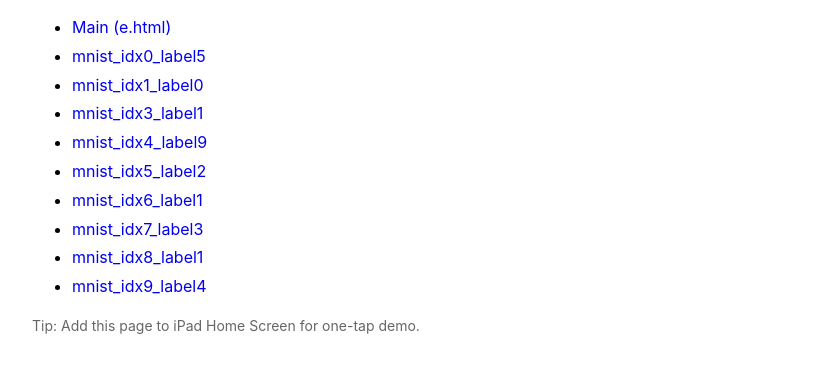
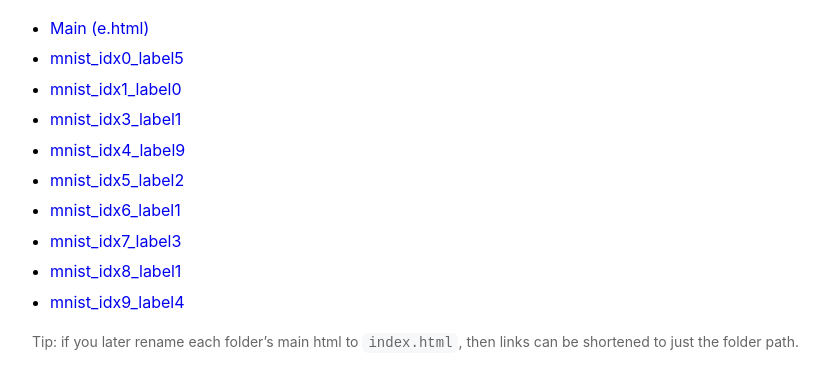
Before and after one commit to QI-YUNHUI/analogical-cliques-visualization, a plain HTML site: page index.html in a window 1280 px wide. Shown: the part 61-450 px from the top of the page, without its empty margins (0-825 px from the left). Drawn offline with Linux system fonts and the light colour scheme.

Commit message:
Update index.html

```diff
--- a/index.html
+++ b/index.html
@@ -7,10 +7,11 @@
   <style>
     body { font-family: -apple-system, BlinkMacSystemFont, "Segoe UI", Arial, sans-serif; padding: 24px; }
     h1 { font-size: 22px; margin: 0 0 12px; }
-    ul { line-height: 1.8; }
+    ul { line-height: 1.9; padding-left: 18px; }
     a { text-decoration: none; }
     a:hover { text-decoration: underline; }
-    .note { color: #666; margin-top: 12px; font-size: 14px; }
+    .note { color: #666; margin-top: 14px; font-size: 14px; }
+    code { background: #f6f8fa; padding: 2px 6px; border-radius: 6px; }
   </style>
 </head>
 <body>
@@ -18,19 +19,22 @@
 
   <ul>
     <li><a href="./e.html">Main (e.html)</a></li>
-    <li><a href="./mnist_idx0_label5/mnist_idx0_label0_cliques.html">mnist_idx0_label5</a></li>
+
+    <!-- Each folder contains: <folder>/<folder>_cliques.html -->
+    <li><a href="./mnist_idx0_label5/mnist_idx0_label5_cliques.html">mnist_idx0_label5</a></li>
     <li><a href="./mnist_idx1_label0/mnist_idx1_label0_cliques.html">mnist_idx1_label0</a></li>
-    <li><a href="./mnist_idx3_label1/mnist_idx3_label0_cliques.html">mnist_idx3_label1</a></li>
-    <li><a href="./mnist_idx4_label9/mnist_idx4_label0_cliques.html">mnist_idx4_label9</a></li>
-    <li><a href="./mnist_idx5_label2/mnist_idx5_label0_cliques.html">mnist_idx5_label2</a></li>
-    <li><a href="./mnist_idx6_label1/mnist_idx6_label0_cliques.html">mnist_idx6_label1</a></li>
-    <li><a href="./mnist_idx7_label3/mnist_idx7_label0_cliques.html">mnist_idx7_label3</a></li>
-    <li><a href="./mnist_idx8_label1/mnist_idx8_label0_cliques.html">mnist_idx8_label1</a></li>
-    <li><a href="./mnist_idx9_label4/mnist_idx9_label0_cliques.html">mnist_idx9_label4</a></li>
+    <li><a href="./mnist_idx3_label1/mnist_idx3_label1_cliques.html">mnist_idx3_label1</a></li>
+    <li><a href="./mnist_idx4_label9/mnist_idx4_label9_cliques.html">mnist_idx4_label9</a></li>
+    <li><a href="./mnist_idx5_label2/mnist_idx5_label2_cliques.html">mnist_idx5_label2</a></li>
+    <li><a href="./mnist_idx6_label1/mnist_idx6_label1_cliques.html">mnist_idx6_label1</a></li>
+    <li><a href="./mnist_idx7_label3/mnist_idx7_label3_cliques.html">mnist_idx7_label3</a></li>
+    <li><a href="./mnist_idx8_label1/mnist_idx8_label1_cliques.html">mnist_idx8_label1</a></li>
+    <li><a href="./mnist_idx9_label4/mnist_idx9_label4_cliques.html">mnist_idx9_label4</a></li>
   </ul>
 
   <div class="note">
-    Tip: Add this page to iPad Home Screen for one-tap demo.
+    Tip: if you later rename each folder’s main html to <code>index.html</code>,
+    then links can be shortened to just the folder path.
   </div>
 </body>
 </html>
```
